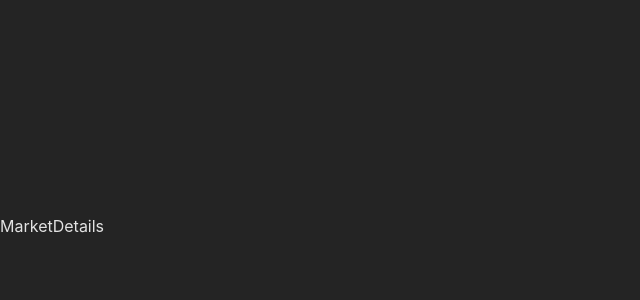
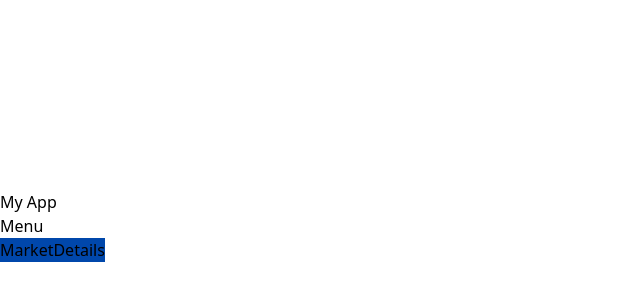
Before and after one commit to fatemehMirabdollahi/PercentageTrader, a React (Vite) app: page /market/1 in a window 1280 px wide. Shown: the part 174-474 px from the top of the page, without its empty margins (0-640 px from the left). Built offline with nearby package versions, Linux system fonts and the light colour scheme.

Commit message:
Initial colors

```diff
--- a/src/App.tsx
+++ b/src/App.tsx
@@ -1,13 +1,16 @@
 import { Route, BrowserRouter as Router, Routes } from "react-router-dom";
 import MarketDetails from "./pages/MarketDetails";
 import Markets from "./pages/Markets";
+import DefaultLayout from "./layouts/DefaultLayout";
 
 function App() {
   return (
     <Router>
       <Routes>
-        <Route path="/" element={<Markets />} />
-        <Route path="/market/:market" element={<MarketDetails />} />
+        <Route path="/" element={<DefaultLayout />}>
+          <Route index element={<Markets />} />
+          <Route path="/market/:market" element={<MarketDetails />} />
+        </Route>
       </Routes>
     </Router>
   );
--- /dev/null
+++ b/src/layouts/DefaultLayout.tsx
@@ -0,0 +1,17 @@
+import { Outlet } from "react-router-dom";
+
+function Layout() {
+  return (
+    <div>
+      <header>
+        <h1>My App</h1>
+        <nav>Menu</nav>
+      </header>
+      <main>
+        <Outlet />
+      </main>
+    </div>
+  );
+}
+
+export default Layout;
--- a/src/pages/MarketDetails.tsx
+++ b/src/pages/MarketDetails.tsx
@@ -1,5 +1,5 @@
 function MarketDetails() {
-  return <div>MarketDetails</div>;
+  return <div className="bg-primary">MarketDetails</div>;
 }
 
 export default MarketDetails;
--- a/src/styles/globals.css
+++ b/src/styles/globals.css
@@ -1,24 +1,35 @@
 @import "tailwindcss";
 
 :root {
-    font-family: Inter, system-ui, Avenir, Helvetica, Arial, sans-serif;
-    line-height: 1.5;
-    font-weight: 400;
-
-    color-scheme: light dark;
-    color: rgba(255, 255, 255, 0.87);
-    background-color: #242424;
-
-    font-synthesis: none;
-    text-rendering: optimizeLegibility;
-    -webkit-font-smoothing: antialiased;
-    -moz-osx-font-smoothing: grayscale;
+  --primary: #0047ab;
+  --on-primary: #ffffff;
+  --primary-container: #d6e4ff;
+  --on-primary-container: #001d44;
+  --secondary: #5a5a5a;
+  --on-secondary: #ffffff;
+  --secondary-container: #e6e6e6;
+  --on-secondary-container: #202020;
+  --background: #f9fafb;
+  --on-background: #1a1a1a;
 }
 
 body {
-    margin: 0;
-    display: flex;
-    place-items: center;
-    min-width: 320px;
-    min-height: 100vh;
+  margin: 0;
+  display: flex;
+  place-items: center;
+  min-width: 320px;
+  min-height: 100vh;
 }
+
+@theme {
+  --color-primary: var(--primary);
+  --color-on-primary: var(--on-primary);
+  --color-primary-container: var(--primary-container);
+  --color-on-primary-container: var(--on-primary-container);
+  --color-secondary: var(--secondary);
+  --color-on-secondary: var(--on-secondary);
+  --color-secondary-container: var(--secondary-container);
+  --color-on-secondary-container: var(--on-secondary-container);
+  --color-background: var(--background);
+  --color-on-background: var(--on-background);
+}
```
